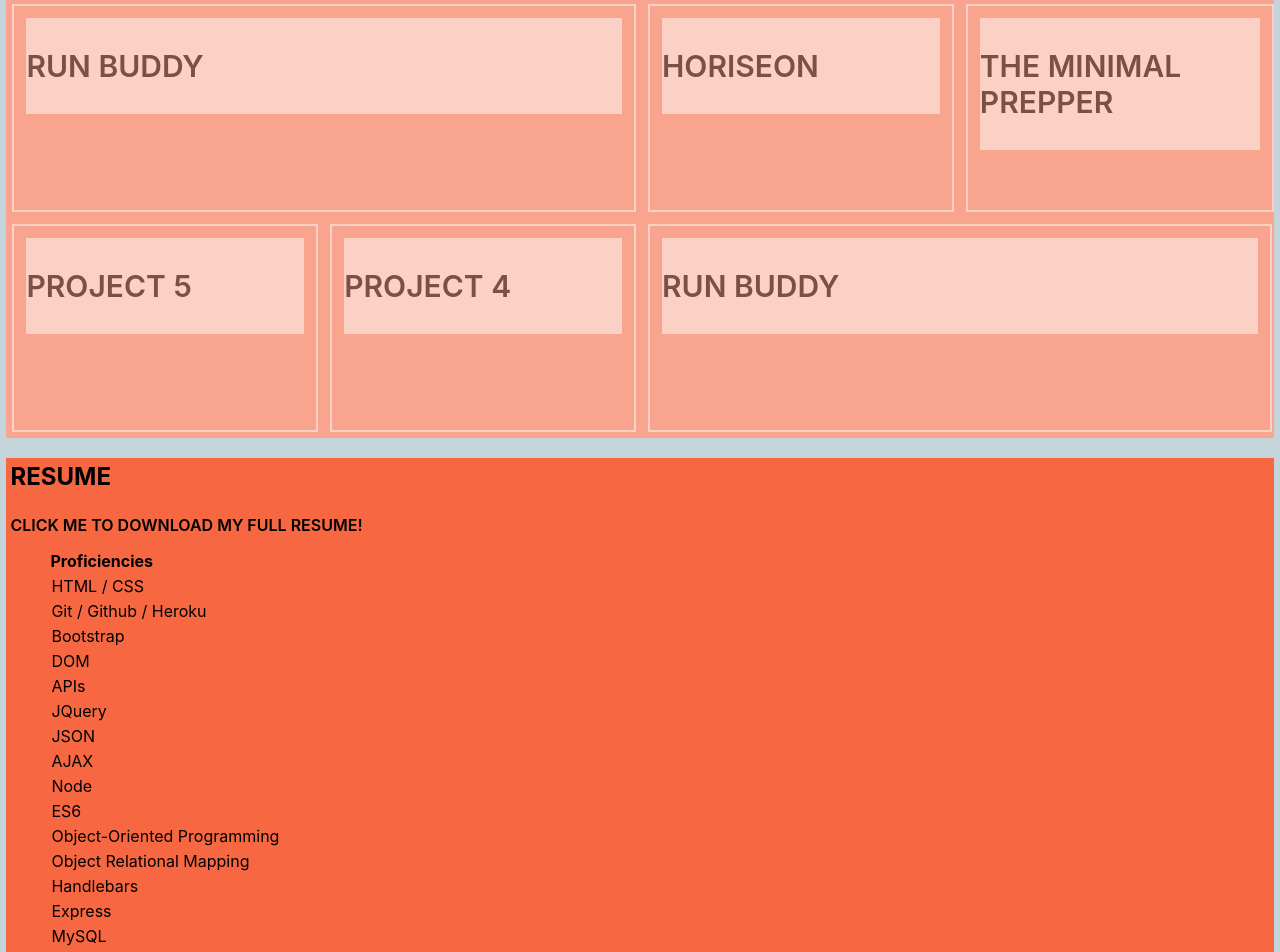
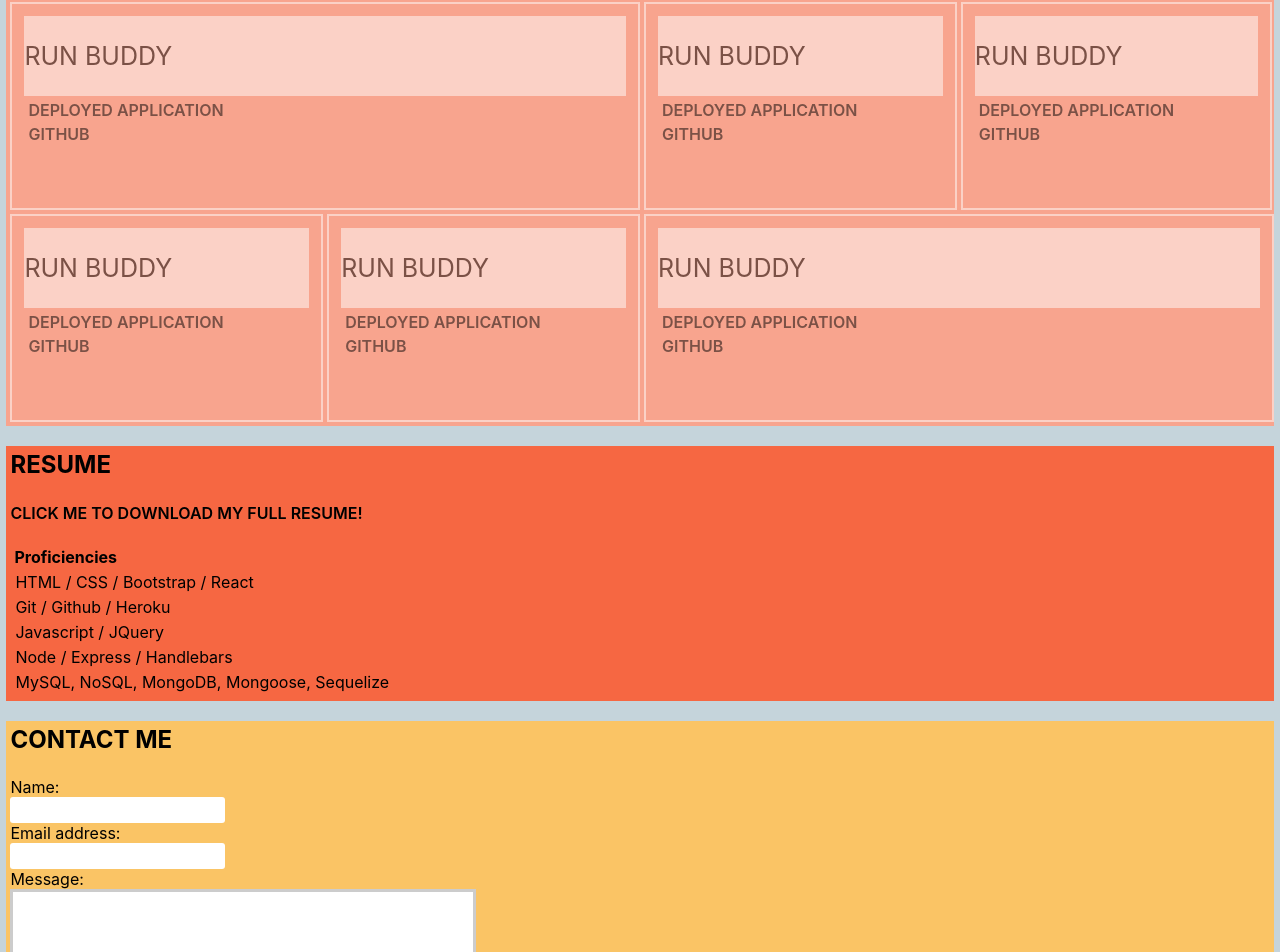
Before and after one commit to Msteele77/react-portfolio, a React (Create React App) app: page / in a window 1280 px wide. Shown: the part 460-1412 px from the top of the page. Built offline with nearby package versions, Linux system fonts and the light colour scheme.

Commit message:
updated resume section, added sample links for projects

```diff
--- a/src/App.css
+++ b/src/App.css
@@ -212,6 +212,7 @@
   grid-gap: 4px;
   grid-template-columns: 1fr 1fr 1fr 1fr;
   grid-template-rows: 1fr;
+  padding: 2px;
 }
 
 .grid-item {
@@ -309,8 +310,24 @@
 }
 
 .project-heading {
-  font-size: 30px;
+  font-size: 25px;
   display: flex;
   text-transform: uppercase;
   background-color: white;
 }
+
+.deployed-link {
+  display: flex;
+  justify-content: flex-start;
+  justify-content: space-between;
+}
+
+.github-link {
+  display: flex;
+  justify-content: flex-start;
+  justify-content: space-between;
+}
+
+ul {
+  padding: 4px;
+}
--- a/src/components/Project/index.js
+++ b/src/components/Project/index.js
@@ -21,48 +21,54 @@
         <div class="grid-wrapper">
           <div class="grid-container-2">
 
-            <a class="grid-item item-1" href="https://msteele77.github.io/run-buddy/">
-              <div class="project-heading">
-                <p>Run Buddy</p>
+            <div class="grid-item item-1">
+              <div class="project-heading"><p >Run Buddy</p></div>
+
+              <a class="deployed-link" href="https://msteele77.github.io/run-buddy/">Deployed Application</a>
+              <a class="github-link" href="https://msteele77.github.io/run-buddy/">GitHub</a>
             </div>
-            </a>
 
-            <a class="grid-item item-2" href="https://msteele77.github.io/horiseon/">
-              <div class="project-heading">
-                <p>Horiseon</p>
+            <div class="grid-item item-2">
+              <div class="project-heading"><p >Run Buddy</p></div>
+
+              <a class="deployed-link" href="https://msteele77.github.io/run-buddy/">Deployed Application</a>
+              <a class="github-link" href="https://msteele77.github.io/run-buddy/">GitHub</a>
             </div>
-            </a>
 
-            <a class="grid-item item-3" href="https://minimal-prepper.herokuapp.com/">
-              <div class="project-heading">
-                <p>The Minimal Prepper
-                     </p>
+            <div class="grid-item item-3">
+              <div class="project-heading"><p >Run Buddy</p></div>
+
+              <a class="deployed-link" href="https://msteele77.github.io/run-buddy/">Deployed Application</a>
+              <a class="github-link" href="https://msteele77.github.io/run-buddy/">GitHub</a>
             </div>
-            </a>
 
-            <a class="grid-item item-4" href="https://msteele77.github.io/Eats-n-such/">
-              <div class="project-heading">
-                <p>Project 4</p>
+            <div class="grid-item item-4">
+              <div class="project-heading"><p >Run Buddy</p></div>
+
+              <a class="deployed-link" href="https://msteele77.github.io/run-buddy/">Deployed Application</a>
+              <a class="github-link" href="https://msteele77.github.io/run-buddy/">GitHub</a>
             </div>
-            </a>
 
-            <a class="grid-item item-5" href="https://www.google.com/">
-              <div class="project-heading">
-                <p>Project 5</p>
+            <div class="grid-item item-5">
+              <div class="project-heading"><p >Run Buddy</p></div>
+
+              <a class="deployed-link" href="https://msteele77.github.io/run-buddy/">Deployed Application</a>
+              <a class="github-link" href="https://msteele77.github.io/run-buddy/">GitHub</a>
             </div>
-            </a>
 
-            <a class="grid-item item-6" href="https://msteele77.github.io/run-buddy/">
-              <div class="project-heading">
-                <p>Run Buddy</p>
+            <div class="grid-item item-6">
+              <div class="project-heading"><p >Run Buddy</p></div>
+
+              <a class="deployed-link" href="https://msteele77.github.io/run-buddy/">Deployed Application</a>
+              <a class="github-link" href="https://msteele77.github.io/run-buddy/">GitHub</a>
             </div>
-            </a>
+
 
         </div>
         </div>
       </article>
 
-    </section>
+    </section >
 
   );
 }
--- a/src/components/Resume/index.js
+++ b/src/components/Resume/index.js
@@ -8,31 +8,11 @@
 
                 <ul>
                 <h4>Proficiencies</h4>
-                    <li>HTML / CSS</li>
+                    <li>HTML / CSS / Bootstrap / React</li>
                     <li>Git / Github / Heroku</li>
-                    <li>Bootstrap</li>
-                    <li>DOM</li>
-                    <li>APIs</li>
-                    <li>JQuery</li>
-                    <li>JSON</li>
-                    <li>AJAX</li>
-                    <li>Node</li>
-                    <li>ES6</li>
-                    <li>Object-Oriented Programming</li>
-                    <li>Object Relational Mapping</li>
-                    <li>Handlebars</li>
-                    <li>Express</li>
-                    <li>MySQL</li>
-                    <li>MVC Paradigm</li>
-                    <li>Sequelize</li>
-                    <li>Testing</li>
-                    <li>Agile Development</li>
-                    <li>Progressive Web Apps</li>
-                    <li>React</li>
-                    <li>NoSQL</li>
-                    <li>MERN Stack</li>
-                    <li>Mongo DB</li>
-                    <li>Model View Controller</li>
+                    <li>Javascript / JQuery</li>
+                    <li>Node / Express / Handlebars</li>
+                    <li>MySQL, NoSQL, MongoDB, Mongoose, Sequelize</li>
                 </ul>
 
 
```
Lines whose indentation alone changed are shown as unchanged.
